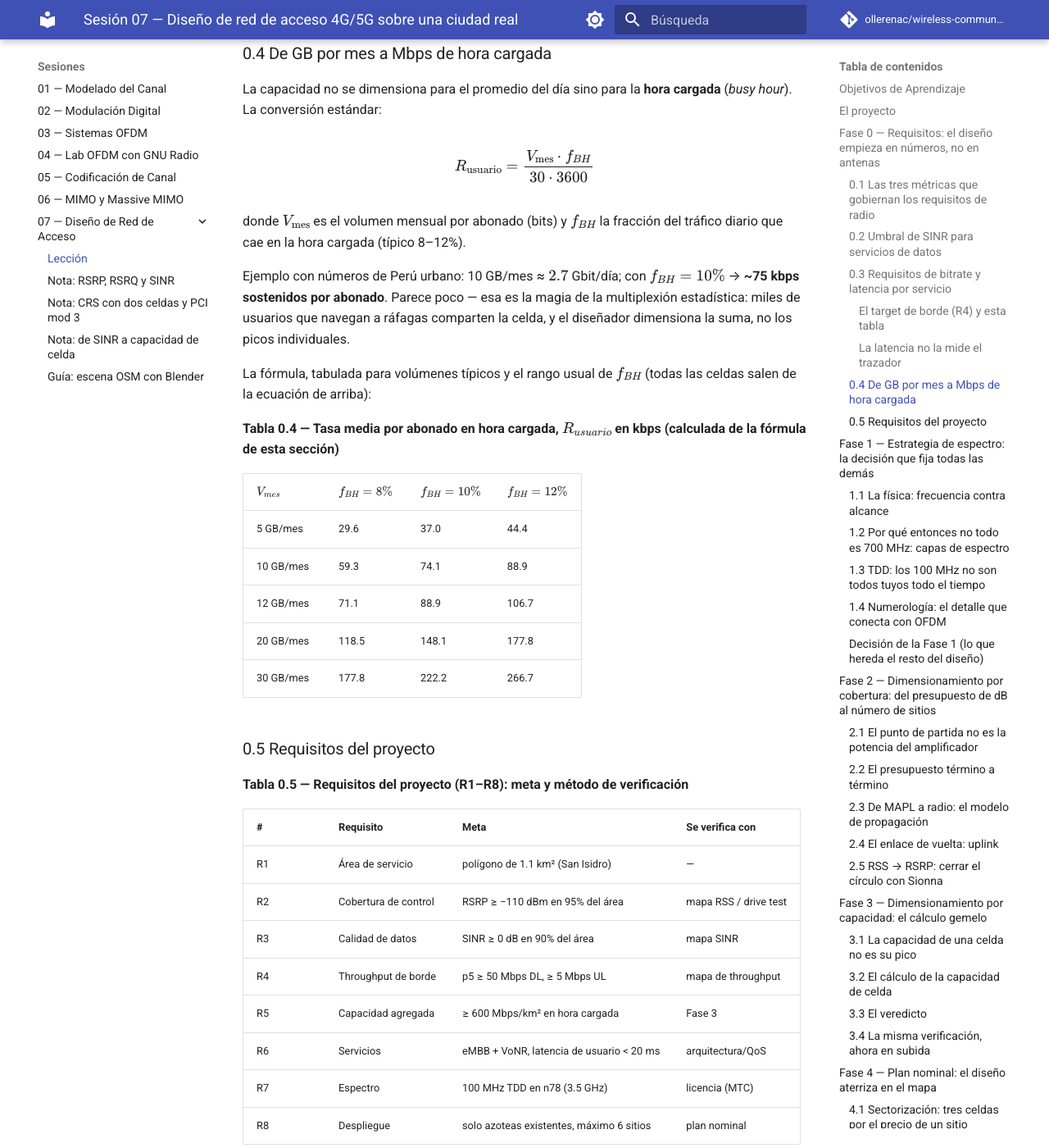
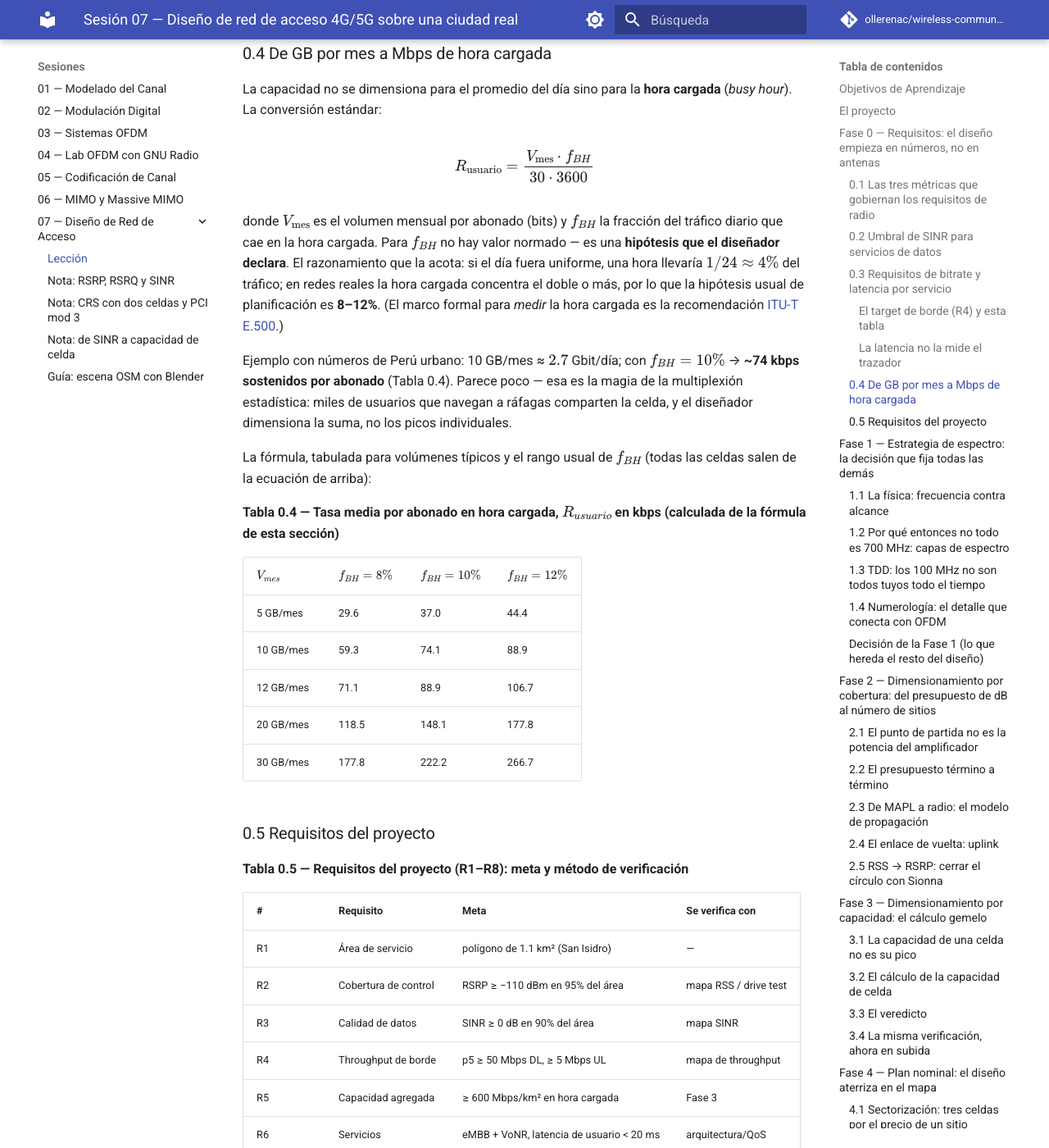
Before and after one commit to ollerenac/wireless-communication-systems, an MkDocs documentation site: the page built from docs/sessions/07-network-design/index.md, in a window 1280 px wide and 1400 px high, scrolled down 5685 px. Shown: the whole window at 82% size. Built offline with MkDocs 1.6.1 and Material for MkDocs 9.7.7, drawn with Linux system fonts in a browser that asks for light colours; comment, search, counter and statistics services are not loaded; some of the changed text lies outside the part shown.

Commit message:
fix(07-network-design): honest f_BH framing, f_bh sanity check, 74.1 kbps coherence
- §0.4: 'típico 8-12%' reframed honestly — no normative value exists;
  bounded by math (uniform day = 1/24 ≈ 4%, busy hour concentrates 2x+)
  and declared as a designer hypothesis; ITU-T E.500 linked as the formal
  busy-hour measurement framework (web search found no citable public
  source for the 8-12% figure itself)
- Student verifier: 0.05 <= f_bh <= 0.20 with 'revisa §0.4' message;
  tested both ways (0.10 passes, 0.5 fails)
- §0.4/§0.5 prose: 75 -> 74.1 kbps and 560 -> 556, matching Tabla 0.4 and
  the executed notebooks; rounding rule named (centenar superior -> 600)

Co-Authored-By: Claude Fable 5 <noreply@anthropic.com>
Claude-Session: https://claude.ai/code/session_01DwhbKVUZCFgUhxaWRkBL6Y

```diff
--- a/docs/sessions/07-network-design/index.md
+++ b/docs/sessions/07-network-design/index.md
@@ -285,10 +285,16 @@ cargada** (*busy hour*). La conversión estándar:
 $$R_{\text{usuario}} = \frac{V_{\text{mes}} \cdot f_{BH}}{30 \cdot 3600}$$
 
 donde $V_{\text{mes}}$ es el volumen mensual por abonado (bits) y $f_{BH}$
-la fracción del tráfico diario que cae en la hora cargada (típico 8–12%).
+la fracción del tráfico diario que cae en la hora cargada. Para $f_{BH}$
+no hay valor normado — es una **hipótesis que el diseñador declara**. El
+razonamiento que la acota: si el día fuera uniforme, una hora llevaría
+$1/24 \approx 4\%$ del tráfico; en redes reales la hora cargada concentra
+el doble o más, por lo que la hipótesis usual de planificación es
+**8–12%**. (El marco formal para *medir* la hora cargada es la
+recomendación [ITU-T E.500](https://www.itu.int/rec/T-REC-E.500).)
 
 Ejemplo con números de Perú urbano: 10 GB/mes ≈ $2.7$ Gbit/día; con
-$f_{BH} = 10\%$ → **~75 kbps sostenidos por abonado**. Parece poco — esa es
+$f_{BH} = 10\%$ → **~74 kbps sostenidos por abonado** (Tabla 0.4). Parece poco — esa es
 la magia de la multiplexión estadística: miles de usuarios que navegan a
 ráfagas comparten la celda, y el diseñador dimensiona la suma, no los picos
 individuales.
@@ -328,9 +334,9 @@ estadística de decir "throughput de borde garantizado": el borde de celda
 el 95% de R2 y el 90% de R3.
 
 El cálculo detrás de R5: 25 000 personas/km² presentes en hora cargada
-(distrito financiero) × 30% de participación de mercado × 75 kbps por
-abonado (Tabla 0.4: fila 10 GB/mes, $f_{BH}=10\%$) ≈ 560 Mbps/km²,
-redondeado a 600. Cada factor es una hipótesis de
+(distrito financiero) × 30% de participación de mercado × 74.1 kbps por
+abonado (Tabla 0.4: fila 10 GB/mes, $f_{BH}=10\%$) ≈ 556 Mbps/km²,
+redondeado al centenar superior → 600. Cada factor es una hipótesis de
 negocio — cámbialos y cambia la red que hay que construir.
 
 !!! question "Comprueba tu comprensión"
```
Also changed, not shown: docs/sessions/07-network-design/examen-alumno.ipynb.
